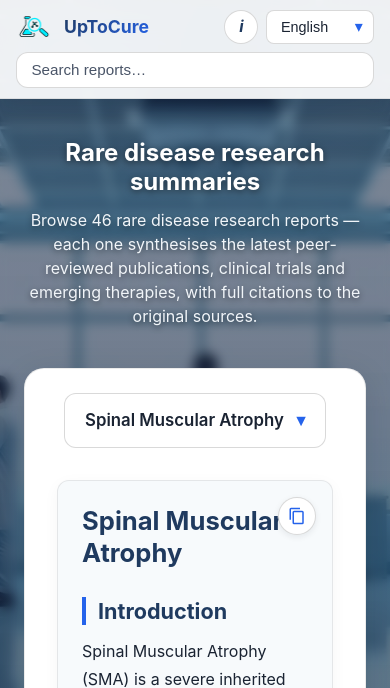
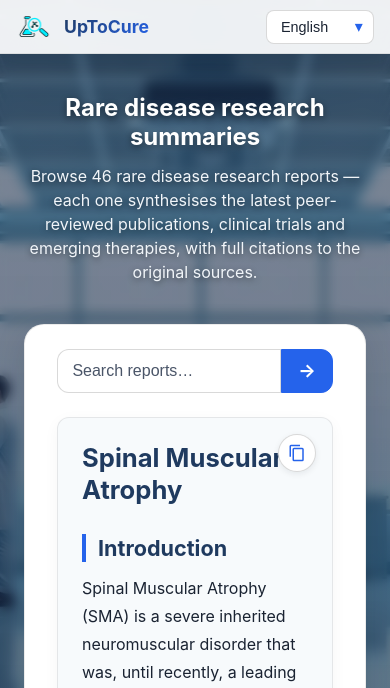
Before and after one commit to YannisTevissen/UpToCure, a Flask app: page / in a window 390 px wide. Shown: the top 688 px of the page. Run offline with Flask 3, Linux system fonts and the light colour scheme.

Commit message:
ui: minimal top bar + report picker combobox
The top bar (nav.html) is reduced to logo + language switcher. The search
input and the redundant info button are removed — the info dialog only
duplicated text already shown in the footer (disclaimer + methodology link),
so the dialog and its handler hook-up are gone too.

Home page: the standalone disease dropdown (`tile-select`) is replaced
with a single combobox: a search input wrapped in a `<form action="/search">`,
with the disease list rendered as a floating dropdown below. Typing filters
the list live; clicking an option swaps the carousel; Enter on a single
remaining match jumps to that report, otherwise submits to /search; Escape
closes; the `→` button always submits.

Report and methodology pages get a slim `.content-search` form at the top
of the content area so users keep a search affordance on every page.

Styles are reshaped accordingly: `.nav-search`, `.info-button`,
`.tile-select*`, and `.custom-dropdown` rules are removed; new
`.report-picker*` and `.content-search` rules added; the 768px responsive
overrides updated to match.

Co-authored-by: Cursor <cursoragent@cursor.com>

```diff
--- a/UpToCure/frontend/styles.css
+++ b/UpToCure/frontend/styles.css
@@ -235,19 +235,6 @@ a { color: var(--color-primary); }
     color: var(--color-primary);
 }
 
-.info-button {
-    display: none;
-    background: var(--surface);
-    border: 1px solid var(--border-strong);
-    border-radius: 50%;
-    width: 34px;
-    height: 34px;
-    color: var(--color-primary-strong);
-    font-weight: bold;
-    font-style: italic;
-}
-.info-button:hover { background: var(--color-primary); color: #fff; }
-
 .main-content { flex: 1; padding: 2rem 0; }
 
 .content-wrapper {
@@ -278,55 +265,74 @@ a { color: var(--color-primary); }
     position: relative;
 }
 
-.tile-select-container {
+/* Report picker (combobox) ---------------------------------------------- */
+.report-picker {
+    position: relative;
     display: flex;
-    justify-content: center;
-    margin-bottom: 2rem;
-    position: relative;
+    align-items: stretch;
+    gap: 0;
+    max-width: 560px;
+    margin: 0 auto 2rem;
     z-index: 10;
 }
 
-.tile-select {
+.report-picker-input {
+    flex: 1;
+    min-width: 0;
+    padding: 0.85rem 1.1rem;
+    font-size: 1.05rem;
+    font-weight: 500;
+    color: var(--color-text);
     background: var(--surface);
     border: 1px solid var(--border-strong);
-    border-radius: var(--radius-md);
-    padding: 0.9rem 2rem;
-    font-size: 1.05rem;
-    font-weight: 600;
-    color: var(--color-text);
-    min-width: 300px;
-    text-align: center;
-    transition: transform var(--transition), background var(--transition), border-color var(--transition);
+    border-radius: var(--radius-md) 0 0 var(--radius-md);
+    outline: none;
+    transition: border-color var(--transition), box-shadow var(--transition);
 }
-.tile-select:hover { border-color: var(--color-primary); }
-.tile-select::after {
-    content: ' ▾';
-    color: var(--color-primary);
-    margin-left: 0.5em;
+.report-picker-input::placeholder { color: var(--color-text-muted); }
+.report-picker-input:focus {
+    border-color: var(--color-primary);
+    box-shadow: 0 0 0 3px rgba(37, 99, 235, 0.15);
+    z-index: 1;
 }
-.tile-select:hover { transform: translateY(-2px); }
-.tile-select.overflow { font-size: 1rem; }
 
-.custom-dropdown {
+.report-picker-submit {
+    display: inline-flex;
+    align-items: center;
+    justify-content: center;
+    min-width: 52px;
+    padding: 0 1rem;
+    font-size: 1.15rem;
+    font-weight: 700;
+    color: #fff;
+    background: var(--color-primary);
+    border: 1px solid var(--color-primary);
+    border-radius: 0 var(--radius-md) var(--radius-md) 0;
+    cursor: pointer;
+    transition: background var(--transition), border-color var(--transition);
+}
+.report-picker-submit:hover {
+    background: var(--color-primary-strong);
+    border-color: var(--color-primary-strong);
+}
+
+.report-picker-dropdown {
     position: absolute;
-    top: 100%;
-    left: 50%;
-    transform: translateX(-50%);
-    width: min(420px, 90vw);
+    top: calc(100% + 0.4rem);
+    left: 0;
+    right: 0;
     background: var(--surface);
     border: 1px solid var(--border-strong);
     border-radius: var(--radius-md);
     box-shadow: var(--shadow-strong);
-    margin-top: 0.5rem;
     max-height: 320px;
     overflow-y: auto;
     opacity: 0;
     visibility: hidden;
-    transform-origin: top center;
     transition: opacity var(--transition), visibility var(--transition);
     z-index: 20;
 }
-.custom-dropdown.show { opacity: 1; visibility: visible; }
+.report-picker-dropdown.show { opacity: 1; visibility: visible; }
 
 .dropdown-option {
     display: block;
@@ -339,24 +345,11 @@ a { color: var(--color-primary); }
     text-align: left;
     font-size: 0.95rem;
     font-weight: 500;
+    cursor: pointer;
 }
 .dropdown-option:last-child { border-bottom: none; }
-.dropdown-option:hover { background: rgba(37, 99, 235, 0.08); color: var(--color-primary-strong); }
-
-.report-search {
-    position: sticky;
-    top: 0;
-    width: 100%;
-    padding: 0.75rem 1rem;
-    border: none;
-    border-bottom: 1px solid var(--border-soft);
-    background: var(--surface);
-    color: var(--color-text);
-    font-size: 0.95rem;
-    outline: none;
-}
-.report-search::placeholder { color: var(--color-text-muted); }
-.report-search:focus { border-bottom-color: var(--color-primary); }
+.dropdown-option:hover,
+.dropdown-option:focus { background: rgba(37, 99, 235, 0.08); color: var(--color-primary-strong); outline: none; }
 
 /* Carousel + tile -------------------------------------------------------- */
 .carousel {
@@ -969,24 +962,46 @@ a { color: var(--color-primary); }
     font-size: 1.05rem;
 }
 
-/* Nav search ------------------------------------------------------------ */
-.nav-search {
+/* Slim in-page search (report + methodology pages) ---------------------- */
+.content-search {
+    display: flex;
+    align-items: stretch;
+    max-width: 520px;
+    margin: 0 0 1.75rem auto;
+}
+.content-search input {
     flex: 1;
-    max-width: 360px;
-    display: flex;
-}
-.nav-search input {
-    flex: 1;
+    min-width: 0;
     padding: 0.55rem 0.9rem;
     border: 1px solid var(--border-strong);
-    border-radius: var(--radius-md);
+    border-right: none;
+    border-radius: var(--radius-sm) 0 0 var(--radius-sm);
     background: var(--surface);
     color: var(--color-text);
     font-size: 0.95rem;
     outline: none;
 }
-.nav-search input::placeholder { color: var(--color-text-muted); }
-.nav-search input:focus { border-color: var(--color-primary); box-shadow: 0 0 0 3px rgba(37, 99, 235, 0.15); }
+.content-search input::placeholder { color: var(--color-text-muted); }
+.content-search input:focus {
+    border-color: var(--color-primary);
+    box-shadow: 0 0 0 3px rgba(37, 99, 235, 0.15);
+    z-index: 1;
+}
+.content-search button {
+    display: inline-flex;
+    align-items: center;
+    justify-content: center;
+    min-width: 44px;
+    padding: 0 0.85rem;
+    font-size: 1rem;
+    font-weight: 700;
+    color: #fff;
+    background: var(--color-primary);
+    border: 1px solid var(--color-primary);
+    border-radius: 0 var(--radius-sm) var(--radius-sm) 0;
+    cursor: pointer;
+}
+.content-search button:hover { background: var(--color-primary-strong); border-color: var(--color-primary-strong); }
 
 /* Footer ---------------------------------------------------------------- */
 .footer-content {
@@ -1065,16 +1080,16 @@ a { color: var(--color-primary); }
 
 @media (max-width: 768px) {
     :root { --nav-height: auto; --font-size-body: 1rem; }
-    .nav-content { padding: 0.6rem 1rem; gap: 0.5rem; flex-wrap: wrap; }
-    .nav-search { order: 3; width: 100%; max-width: none; }
+    .nav-content { padding: 0.6rem 1rem; gap: 0.5rem; }
     .nav-intro { display: none; }
-    .info-button { display: flex; align-items: center; justify-content: center; }
     .home-header h1 { font-size: 1.75rem; }
     .home-intro { font-size: 1rem; }
     .tile { padding: 1.5rem; }
     .tile-content { font-size: 1rem; }
     .tile-content h2 { font-size: 1.35rem; }
-    .tile-select { min-width: 220px; padding: 0.75rem 1.25rem; }
+    .report-picker { margin-bottom: 1.5rem; }
+    .report-picker-input { padding: 0.75rem 0.9rem; font-size: 1rem; }
+    .content-search { margin-left: 0; max-width: none; }
     .methodology-content { padding: 2rem 1.5rem; font-size: 1rem; }
     .methodology-content h1 { font-size: 1.75rem; }
     .report-article { padding: 1.75rem 1.25rem; }
--- a/UpToCure/templates/home.html
+++ b/UpToCure/templates/home.html
@@ -19,11 +19,26 @@
 </header>
 
 <section class="carousel-container" aria-label="Featured report">
-    <div class="tile-select-container">
-        <button type="button" class="tile-select" id="tileSelect" aria-haspopup="listbox" aria-expanded="false">
-            <span>{{ t('search_placeholder') }}</span>
+    <form class="report-picker" action="/search" method="get" role="search"
+          aria-label="{{ t('search_placeholder') }}">
+        <label class="visually-hidden" for="reportPicker">{{ t('search_placeholder') }}</label>
+        <input
+            id="reportPicker"
+            type="search"
+            name="q"
+            class="report-picker-input"
+            placeholder="{{ t('search_placeholder') }}"
+            autocomplete="off"
+            role="combobox"
+            aria-autocomplete="list"
+            aria-expanded="false"
+            aria-controls="reportPickerList"
+            aria-haspopup="listbox">
+        {% if lang != 'en' %}<input type="hidden" name="lang" value="{{ lang }}">{% endif %}
+        <button type="submit" class="report-picker-submit" aria-label="{{ t('search_placeholder') }}">
+            <span aria-hidden="true">→</span>
         </button>
-    </div>
+    </form>
     <div class="carousel" id="carousel" aria-live="polite" aria-busy="true">
         <p class="status-message">{{ t('search_placeholder') }}</p>
     </div>
@@ -53,14 +68,6 @@
 {% endblock %}
 
 {% block end_of_body %}
-<dialog id="infoDialog" class="dialog">
-    <form method="dialog" class="dialog-content">
-        <button type="submit" class="dialog-close" aria-label="Close">×</button>
-        <p>{{ t('disclaimer') }}</p>
-        <a href="{{ '/methodology' if lang == 'en' else '/fr/methodology' }}" class="methodology-link">{{ t('methodology_link') }}</a>
-    </form>
-</dialog>
-
 <dialog id="requestDialog" class="dialog">
     <form id="diseaseRequestForm" class="dialog-content" method="dialog">
         <button type="button" class="dialog-close" data-close aria-label="Close">×</button>
--- a/UpToCure/templates/partials/nav.html
+++ b/UpToCure/templates/partials/nav.html
@@ -5,16 +5,7 @@
             <span class="logo-text">{{ site_name }}</span>
         </a>
 
-        <form class="nav-search" action="/search" method="get" role="search">
-            <label class="visually-hidden" for="navSearch">{{ t('search_placeholder') }}</label>
-            <input id="navSearch" type="search" name="q" placeholder="{{ t('search_placeholder') }}" value="{{ search_query or '' }}" autocomplete="off">
-            {% if lang != 'en' %}<input type="hidden" name="lang" value="{{ lang }}">{% endif %}
-        </form>
-
         <div class="nav-controls">
-            <button class="info-button" type="button" aria-label="Show information" data-open-dialog="infoDialog">
-                <span aria-hidden="true">i</span>
-            </button>
             <div class="language-selector">
                 <label class="visually-hidden" for="languageSelect">{{ t('nav_language') }}</label>
                 <select id="languageSelect" data-language-switcher data-current="{{ lang }}"
```
Also changed, not shown: UpToCure/frontend/js/carousel.js (+68 -37 lines), UpToCure/templates/methodology.html (+8 -0 lines), UpToCure/templates/report.html (+8 -0 lines).
